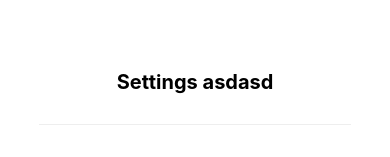
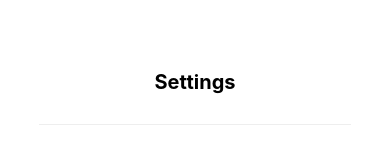
Before and after one commit to borislavvp/SWE3028-Exponential, a React Native app in the folder mobile/: screen /Settings in a window 390 px wide. Shown: the part 212-369 px from the top of the page. Built offline with nearby package versions, Linux system fonts and the light colour scheme; what expo-linking would draw is missing.

Commit message:
Original

```diff
--- a/mobile/screens/SettingsScreen.tsx
+++ b/mobile/screens/SettingsScreen.tsx
@@ -8,7 +8,7 @@ import { RootTabScreenProps } from '../navigation/types/RootTabScreenProps';
 export default function SettingsScreen({ navigation,route }: RootTabScreenProps<'Settings'>) {
   return (
     <View style={styles.container}>
-      <Text style={styles.title}>Settings asdasd</Text>
+      <Text style={styles.title}>Settings</Text>
       <View style={styles.separator} lightColor="#eee" darkColor="rgba(255,255,255,0.1)" />
       <EditScreenInfo path="/screens/SettingsScreen.tsx" />
     </View>
```
